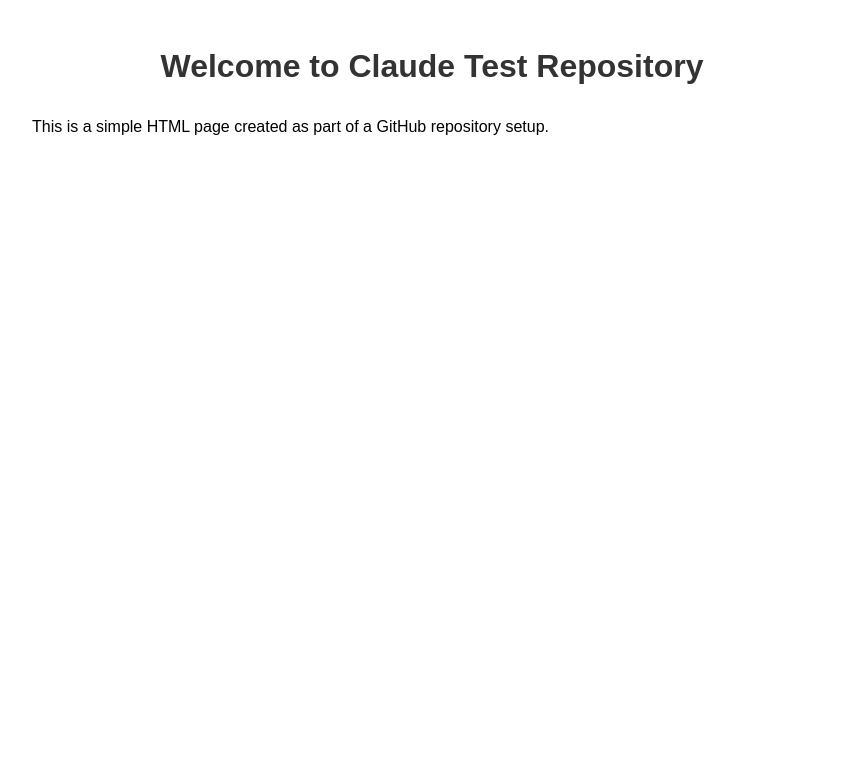
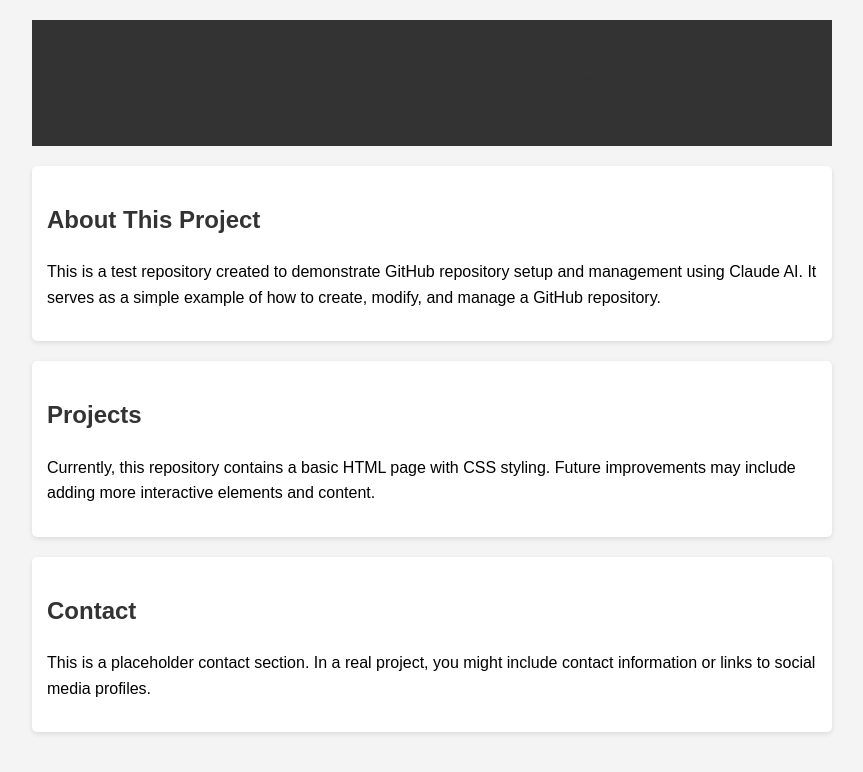
Before and after one commit to pacopina/Claude-test2, a plain HTML site: page index.html in a window 1280 px wide. Shown: the whole page, without its empty margins (208-1071 px from the left). Drawn offline with Linux system fonts and the light colour scheme.

Commit message:
Enhance HTML with more content and improved styling

```diff
--- a/index.html
+++ b/index.html
@@ -10,15 +10,44 @@
             margin: 0 auto;
             padding: 20px;
             line-height: 1.6;
+            background-color: #f4f4f4;
         }
-        h1 {
+        header {
+            background-color: #333;
+            color: white;
+            text-align: center;
+            padding: 1rem;
+        }
+        section {
+            background-color: white;
+            margin: 20px 0;
+            padding: 15px;
+            border-radius: 5px;
+            box-shadow: 0 2px 5px rgba(0,0,0,0.1);
+        }
+        h1, h2 {
             color: #333;
-            text-align: center;
         }
     </style>
 </head>
 <body>
-    <h1>Welcome to Claude Test Repository</h1>
-    <p>This is a simple HTML page created as part of a GitHub repository setup.</p>
+    <header>
+        <h1>Claude Test Repository</h1>
+    </header>
+
+    <section id="about">
+        <h2>About This Project</h2>
+        <p>This is a test repository created to demonstrate GitHub repository setup and management using Claude AI. It serves as a simple example of how to create, modify, and manage a GitHub repository.</p>
+    </section>
+
+    <section id="projects">
+        <h2>Projects</h2>
+        <p>Currently, this repository contains a basic HTML page with CSS styling. Future improvements may include adding more interactive elements and content.</p>
+    </section>
+
+    <section id="contact">
+        <h2>Contact</h2>
+        <p>This is a placeholder contact section. In a real project, you might include contact information or links to social media profiles.</p>
+    </section>
 </body>
 </html>
```
